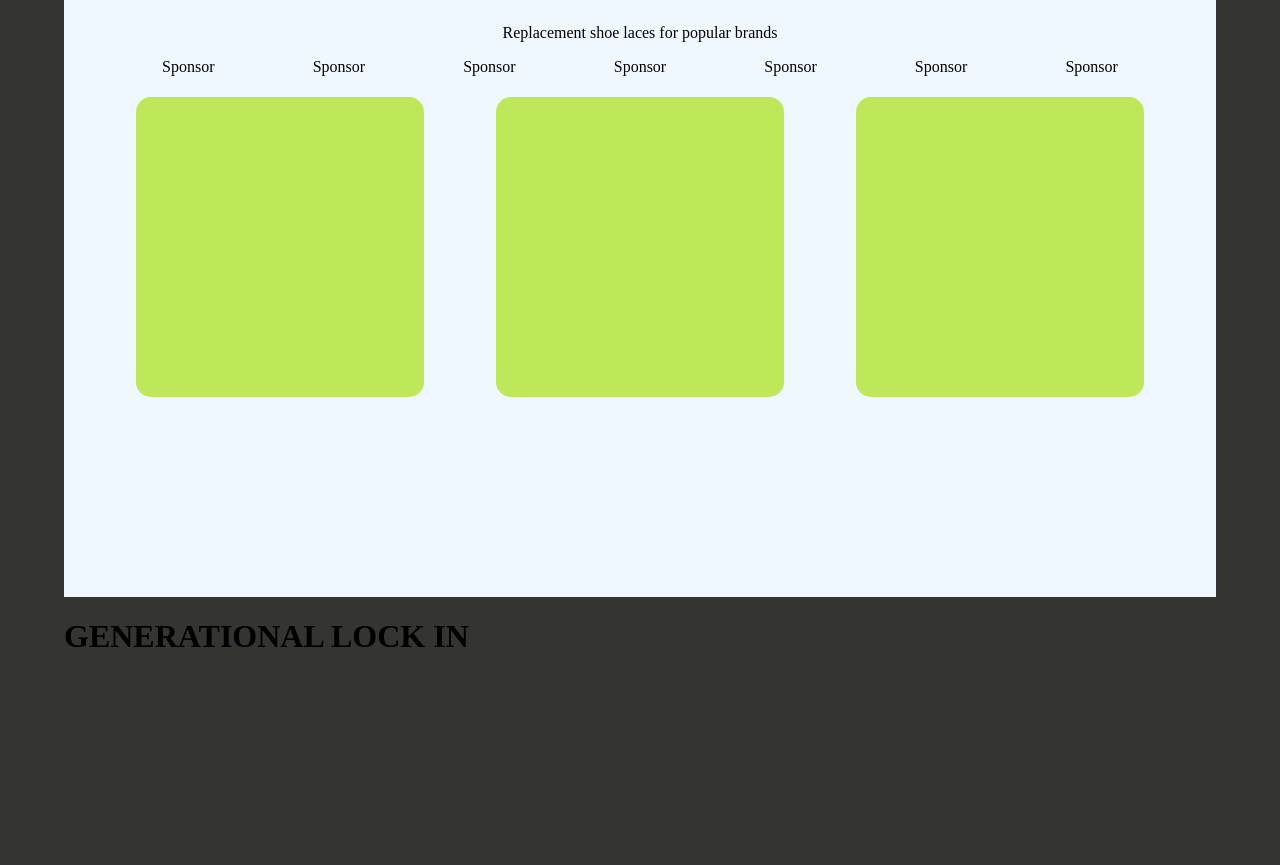
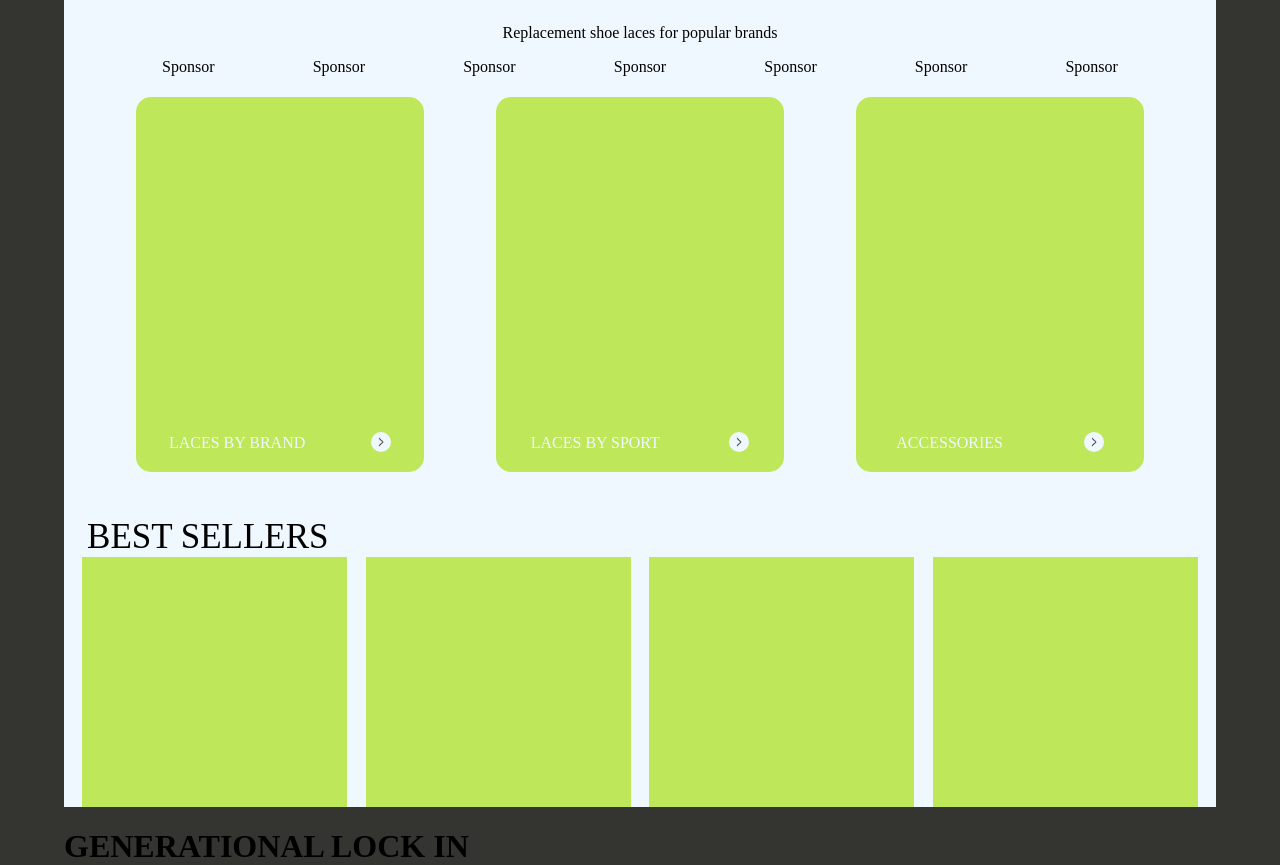
Before and after one commit to Sebastianvti/Sneaker-Website, a plain HTML site: page index.html in a window 1280 px wide. Shown: the part 528-1393 px from the top of the page. Before the commit the page ends 1183 px from the top, so only its background shows below. Drawn offline with Linux system fonts and the light colour scheme.

Commit message:
feat: cards

```diff
--- a/css/style.css
+++ b/css/style.css
@@ -154,15 +154,72 @@ li {
 .cardMain {
     padding-top: 10px;
     background-color: aliceblue;
-    height: 500px;
+    height: 420px;
     display: flex;
     flex-wrap: wrap;
     justify-content: space-evenly
 }
 
 .card {
+    display: flex;
+    align-items: flex-end;
+    justify-content: space-around;
     background-color: #BEE759;
-    height: 300px;
+    height: 375px;
     width: 25%;
     border-radius: 15px;
 }
+.card p {
+    color: aliceblue;
+    margin: 0;
+    margin-bottom: 20px;
+}
+.next {
+    margin-bottom: 20px;
+    display: flex;
+    justify-content: center;
+    align-items: center;
+    border-radius: 15px;
+    background-color: aliceblue;
+    width: 20px;
+    height: 20px;
+}
+
+.next img {
+    height: 12px;
+    object-fit: contain;
+}
+
+.bestSeller {
+    display: flex;
+    background-color: aliceblue;
+}
+
+.bestSeller p {
+    margin: 0;
+    padding-left: 2%;
+    font-size: 35px;
+}
+
+.shoeCardsMain {
+    display: flex;
+    justify-content: space-evenly;
+    background-color: aliceblue;
+    height: 250px;
+}
+
+.shoeCard {
+    width: 23%;
+    background-color: #BEE759;
+}
+
+/* .shoeCard img {
+   width: 100%;
+   object-fit: contain;
+} */
+
+.shoeCardContainer {
+    /* background-color: aliceblue; */
+    width: 100%;
+    height: 100px;
+}
--- a/index.html
+++ b/index.html
@@ -70,7 +70,7 @@
         </div>
       </div>
       <div class="sponsorMain">
-        <p>Replacement shoe laces for popular brands  </p>
+        <p>Replacement shoe laces for popular brands</p>
         <div class="sponsorList">
           <div>Sponsor</div>
           <div>Sponsor</div>
@@ -83,10 +83,32 @@
       </div>
 
       <div class="cardMain">
-        <div class="card"></div>
-        <div class="card"></div>
-        <div class="card"></div>
+        <div class="card">
+          <p>LACES BY BRAND</p>
+          <div class="next"><img src="./img/right.png" alt="next" /></div>
+        </div>
+        <div class="card">
+          <p>LACES BY SPORT</p>
+          <div class="next"><img src="./img/right.png" alt="next" /></div>
+        </div>
 
+        <div class="card">
+          <p>ACCESSORIES</p>
+          <div class="next"><img src="./img/right.png" alt="next" /></div>
+        </div>
+      </div>
+      <div class="bestSeller">
+        <p>BEST SELLERS</p>
+      </div>
+      <div class="shoeCardsMain">
+        <div class="shoeCard">
+          <!-- <img src="./img/sneakers.png" alt=""> -->
+          <div class="shoeCardContainer"></div>
+          <div class="shoeCardContainer"></div>
+        </div>
+        <div class="shoeCard"></div>
+        <div class="shoeCard"></div>
+        <div class="shoeCard"></div>
       </div>
       <h1>GENERATIONAL LOCK IN</h1>
     </div>
```
Also changed, not shown: img/right.png (added), img/sneakers.png (added).
